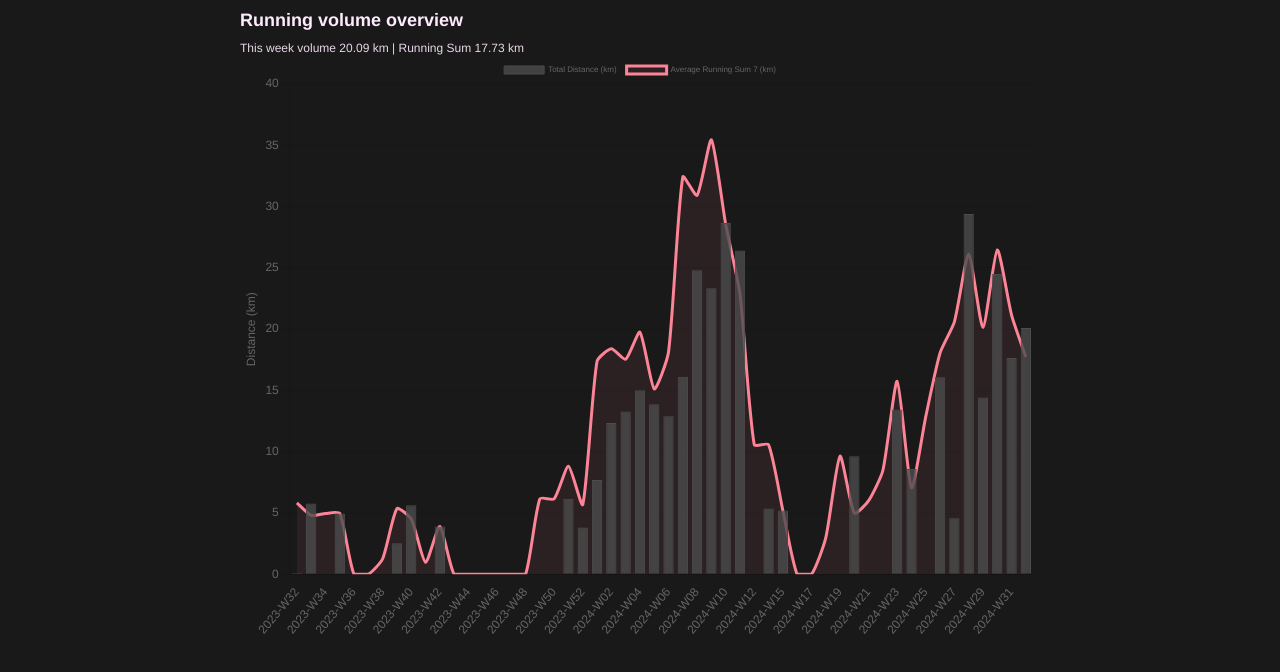
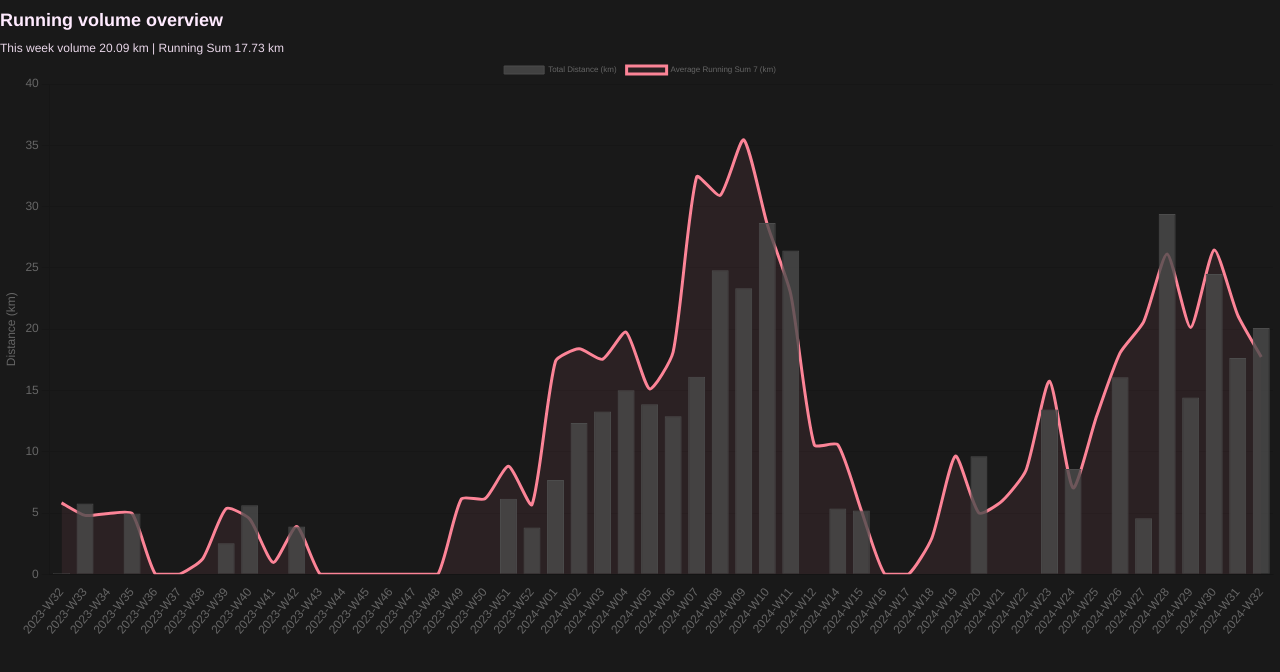
Before and after one commit to Djordje93/Charts_for_notion, a plain HTML site: page index.html in a window 1280 px wide. Drawn offline with nearby package versions, Linux system fonts and the light colour scheme.

Commit message:
Update index.html

```diff
--- a/index.html
+++ b/index.html
@@ -17,8 +17,8 @@
             background-color: #191919;
         }
         canvas {
-            max-width: 800px;
             width: 100%;
+            height: 100%;
         }
     </style>
 </head>
```
